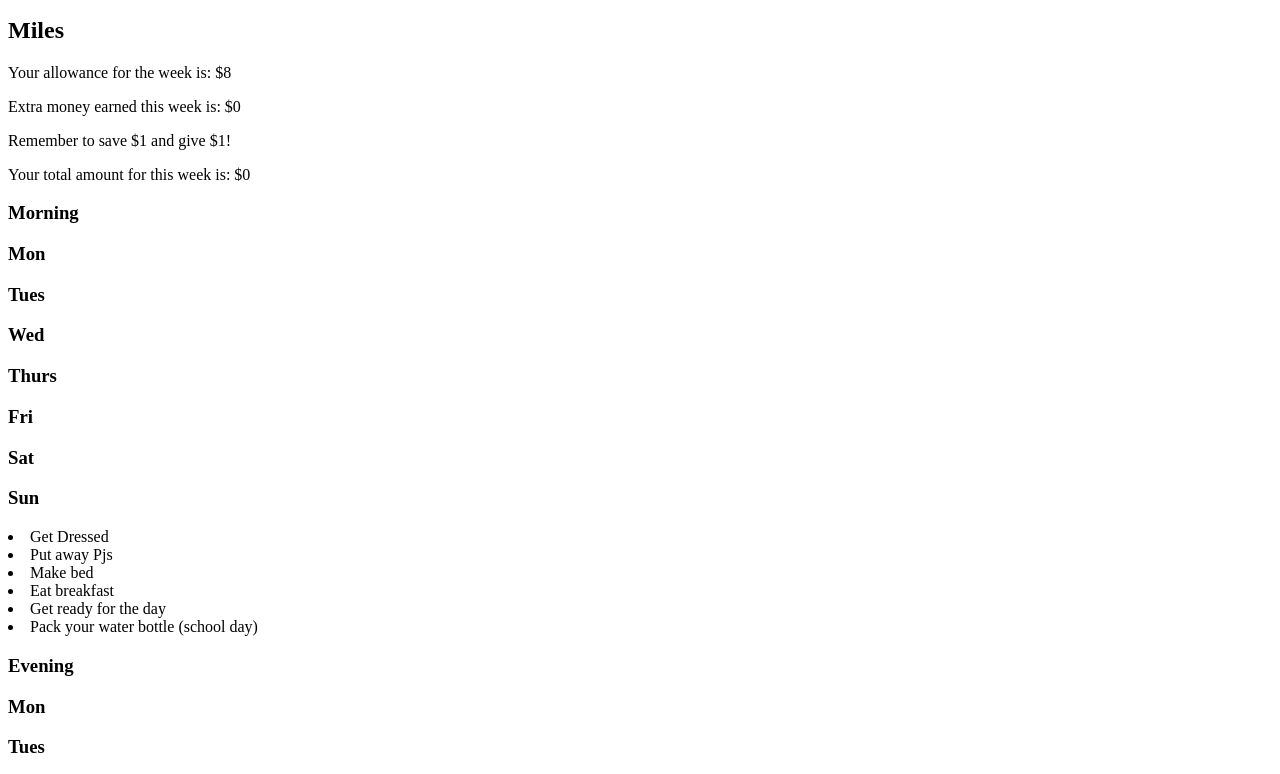
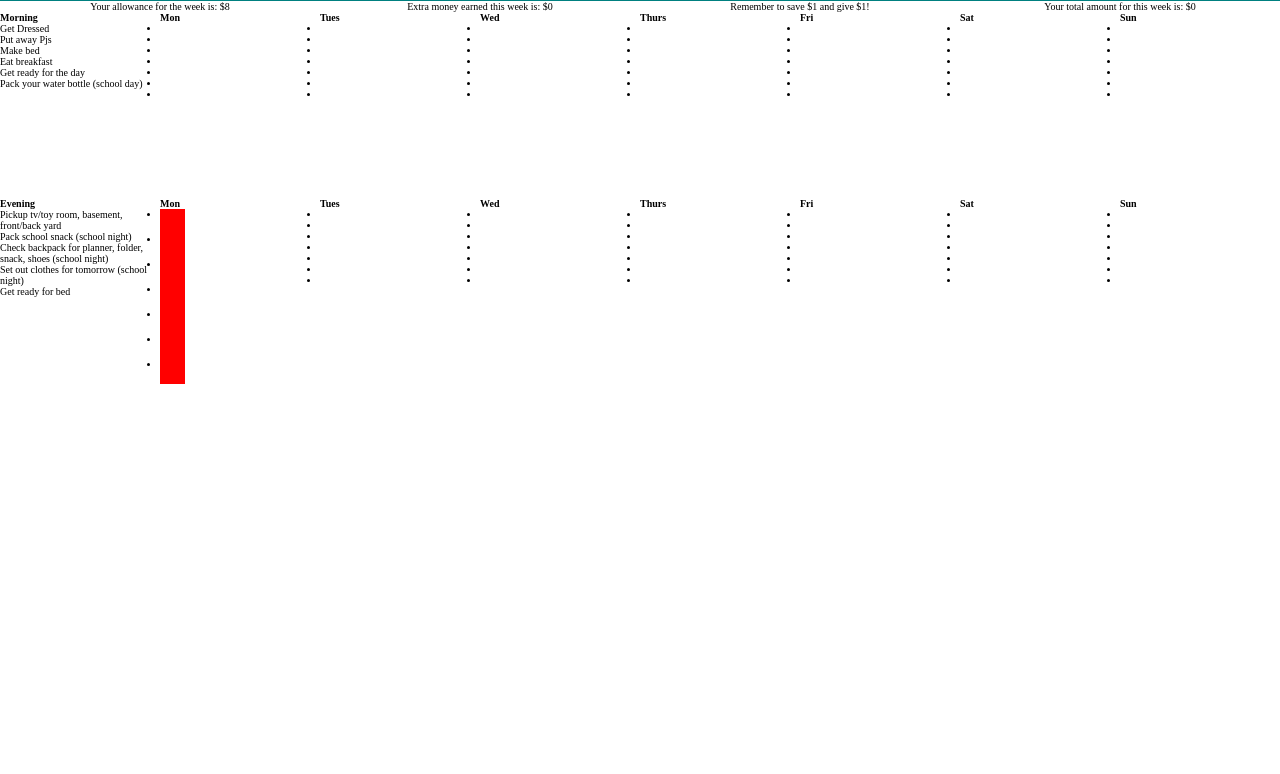
Before and after one commit to klynner33/chores-app, a plain HTML site: page index.html in a window 1280 px wide. Shown: the part 157-931 px from the top of the page. Drawn offline with Linux system fonts and the light colour scheme.

Commit message:
Added style and grid to heading, names, and chore chart

```diff
--- a/index.html
+++ b/index.html
@@ -4,6 +4,7 @@
     <meta charset="UTF-8">
     <meta name="viewport" content="width=device-width, initial-scale=1.0">
     <title>Kids Chore App</title>
+    <link rel="stylesheet" href="style.css">
 </head>
 <body>
     <h1>Weekly Chores</h1>
@@ -19,36 +20,200 @@
         <p>Your total amount for this week is: $<span>0</span></p>
     </section>
     <section class="morning-evening-chart">
+        <div>
             <h3>Morning</h3>
-        <h3>Mon</h3>
-        <h3>Tues</h3>
-        <h3>Wed</h3>
-        <h3>Thurs</h3>
-        <h3>Fri</h3>
-        <h3>Sat</h3>
-        <h3>Sun</h3>
-
+                <ul>
                     <li>Get Dressed</li>
                     <li>Put away Pjs</li>
                     <li>Make bed</li>
                     <li>Eat breakfast</li>
                     <li>Get ready for the day</li>
                     <li>Pack your water bottle (school day)</li>
+                </ul>
+        </div>
+        <div>
+            <h3>Mon</h3>
+            <ul>
+                <li></li>
+                <li></li>
+                <li></li>
+                <li></li>
+                <li></li>
+                <li></li>
+                <li></li>
+            </ul>
+        </div>
+        <div>
+            <h3>Tues</h3>
+            <ul>
+                <li></li>
+                <li></li>
+                <li></li>
+                <li></li>
+                <li></li>
+                <li></li>
+                <li></li>
+            </ul>
+        </div>
+        <div>
+            <h3>Wed</h3>
+            <ul>
+                <li></li>
+                <li></li>
+                <li></li>
+                <li></li>
+                <li></li>
+                <li></li>
+                <li></li>
+            </ul>
+        </div>
+        <div>
+            <h3>Thurs</h3>
+            <ul>
+                <li></li>
+                <li></li>
+                <li></li>
+                <li></li>
+                <li></li>
+                <li></li>
+                <li></li>
+            </ul>
+        </div>
+        <div>
+            <h3>Fri</h3>
+            <ul>
+                <li></li>
+                <li></li>
+                <li></li>
+                <li></li>
+                <li></li>
+                <li></li>
+                <li></li>
+            </ul>
+        </div>
+        <div>
+            <h3>Sat</h3>
+            <ul>
+                <li></li>
+                <li></li>
+                <li></li>
+                <li></li>
+                <li></li>
+                <li></li>
+                <li></li>
+            </ul>
+        </div>
+        <div>
+            <h3>Sun</h3>
+            <ul>
+                <li></li>
+                <li></li>
+                <li></li>
+                <li></li>
+                <li></li>
+                <li></li>
+                <li></li>
+            </ul>
+        </div>
 
+
+
+        <div>
             <h3>Evening</h3>
-        <h3>Mon</h3>
-        <h3>Tues</h3>
-        <h3>Wed</h3>
-        <h3>Thurs</h3>
-        <h3>Fri</h3>
-        <h3>Sat</h3>
-        <h3>Sun</h3>
-
+            <ul>
                 <li>Pickup tv/toy room, basement, front/back yard</li>
                 <li>Pack school snack (school night)</li>
                 <li>Check backpack for planner, folder, snack, shoes (school night)</li>
                 <li>Set out clothes for tomorrow (school night)</li>
                 <li>Get ready for bed</li>
+            </ul>
+        </div>
+        <div>
+            <h3>Mon</h3>
+            <ul>
+                <li class="red-block"></li>
+                <li class="red-block"></li>
+                <li class="red-block"></li>
+                <li class="red-block"></li>
+                <li class="red-block"></li>
+                <li class="red-block"></li>
+                <li class="red-block"></li>
+            </ul>
+        </div>
+        <div>
+            <h3>Tues</h3>
+            <ul>
+                <li class="orange-block"></li>
+                <li class="orange-block"></li>
+                <li class="orange-block"></li>
+                <li class="orange-block"></li>
+                <li class="orange-block"></li>
+                <li class="orange-block"></li>
+                <li class="orange-block"></li>
+            </ul>
+        </div>
+        <div>
+            <h3>Wed</h3>
+            <ul>
+                <li class="yellow-block"></li>
+                <li class="yellow-block"></li>
+                <li class="yellow-block"></li>
+                <li class="yellow-block"></li>
+                <li class="yellow-block"></li>
+                <li class="yellow-block"></li>
+                <li class="yellow-block"></li>
+            </ul>
+        </div>
+        <div>
+            <h3>Thurs</h3>
+            <ul>
+                <li class="green-block"></li>
+                <li class="green-block"></li>
+                <li class="green-block"></li>
+                <li class="green-block"></li>
+                <li class="green-block"></li>
+                <li class="green-block"></li>
+                <li class="green-block"></li>
+            </ul>
+        </div>
+        <div>
+            <h3>Fri</h3>
+            <ul>
+                <li class="blue-block"></li>
+                <li class="blue-block"></li>
+                <li class="blue-block"></li>
+                <li class="blue-block"></li>
+                <li class="blue-block"></li>
+                <li class="blue-block"></li>
+                <li class="blue-block"></li>
+            </ul>
+        </div>
+        <div>
+            <h3>Sat</h3>
+            <ul>
+                <li class="indigo-block"></li>
+                <li class="indigo-block"></li>
+                <li class="indigo-block"></li>
+                <li class="indigo-block"></li>
+                <li class="indigo-block"></li>
+                <li class="indigo-block"></li>
+                <li class="indigo-block"></li>
+            </ul>
+        </div>
+        <div>
+            <h3>Sun</h3>
+            <ul>
+                <li class="violet-block"></li>
+                <li class="violet-block"></li>
+                <li class="violet-block"></li>
+                <li class="violet-block"></li>
+                <li class="violet-block"></li>
+                <li class="violet-block"></li>
+                <li class="violet-block"></li>
+            </ul>
+        </div>
+
+
     </section>
 </body>
 </html>
--- a/style.css
+++ b/style.css
@@ -0,0 +1,45 @@
+* {
+    box-sizing: border-box;
+    margin: 0;
+    padding: 0;
+    font-size: 10px;
+}
+
+h1 {
+    text-align: center;
+    font-size: 5rem;
+    color: teal;
+}
+
+.name-container {
+    display: grid;
+    grid-template-columns: repeat(3, 1fr);
+    background-color: teal;
+    height: 100px;
+}
+
+.name {
+    font-size: 6rem;
+    place-self: center;
+    color: white;
+}
+
+.allowance-total {
+    display: grid;
+    grid-template-columns: repeat(4, 1fr);
+}
+
+.allowance-total > p {
+    place-self: center;
+}
+
+.morning-evening-chart {
+display: grid;
+grid-template: repeat(4, 1fr) / repeat(8, 1fr);
+}
+
+.red-block {
+    background-color: red;
+    width: 25px;
+    height: 25px;
+}
```
Lines whose indentation alone changed are shown as unchanged.
